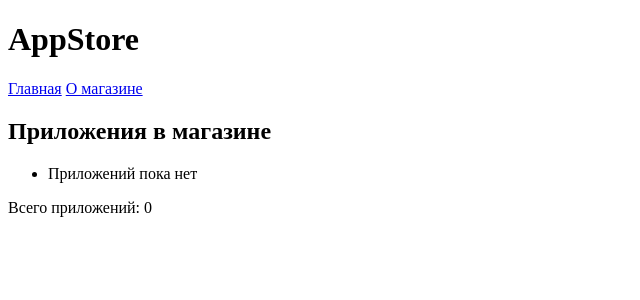
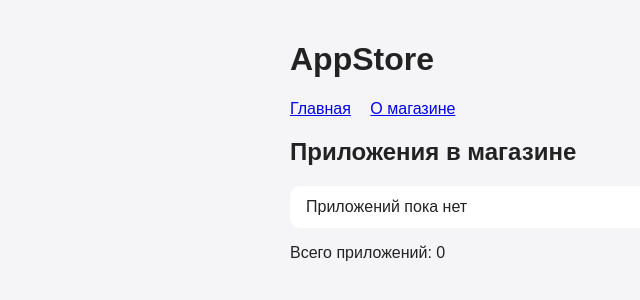
Before and after one commit to vlados333-droid/appstore, a Django app: page / in a window 1280 px wide. Shown: the top 300 px of the page, without its empty margins (0-640 px from the left). Run offline with Django 5.2, Linux system fonts and the light colour scheme; data that the repository does not hold is empty.

Commit message:
static css, featured app

```diff
--- /dev/null
+++ b/main/static/main/style.css
@@ -0,0 +1,24 @@
+body {
+    font-family: Arial, sans-serif;
+    max-width: 700px;
+    margin: 0 auto;
+    padding: 20px;
+    background: #f5f5f7;
+    color: #222;
+}
+
+nav a {
+    margin-right: 15px;
+}
+
+ul {
+    padding: 0;
+}
+
+li {
+    list-style: none;
+    background: white;
+    border-radius: 10px;
+    padding: 12px 16px;
+    margin-bottom: 10px;
+}
--- a/main/templates/main/base.html
+++ b/main/templates/main/base.html
@@ -1,7 +1,9 @@
+{% load static %}
 <!DOCTYPE html>
 <html lang="ru">
 <head>
     <meta charset="UTF-8">
+    <link rel="stylesheet" href="{% static 'main/style.css' %}">
     <title>{% block title %}AppStore{% endblock %}</title>
 </head>
 <body>
--- a/main/templates/main/index.html
+++ b/main/templates/main/index.html
@@ -3,6 +3,10 @@
 {% block title %}Главная - AppStore{% endblock %}
 
 {% block content %}
+    {% if featured %}
+        <p>Приложение дня: <strong>{{ featured.name }}</strong></p>
+    {% endif %}
+
     <h2>Приложения в магазине</h2>
 
     <ul>
--- a/main/views.py
+++ b/main/views.py
@@ -4,8 +4,12 @@ from .models import App
 
 
 def index(request):
-    apps = App.objects.all()
-    return render(request, 'main/index.html', {'apps': apps})
+    apps = App.objects.order_by('-created_at').all()
+    featured = App.objects.order_by('-price').first()
+    return render(request, 'main/index.html', {
+        'apps': apps,
+        'featured': featured,
+    })
 
 
 def about(request):
```
